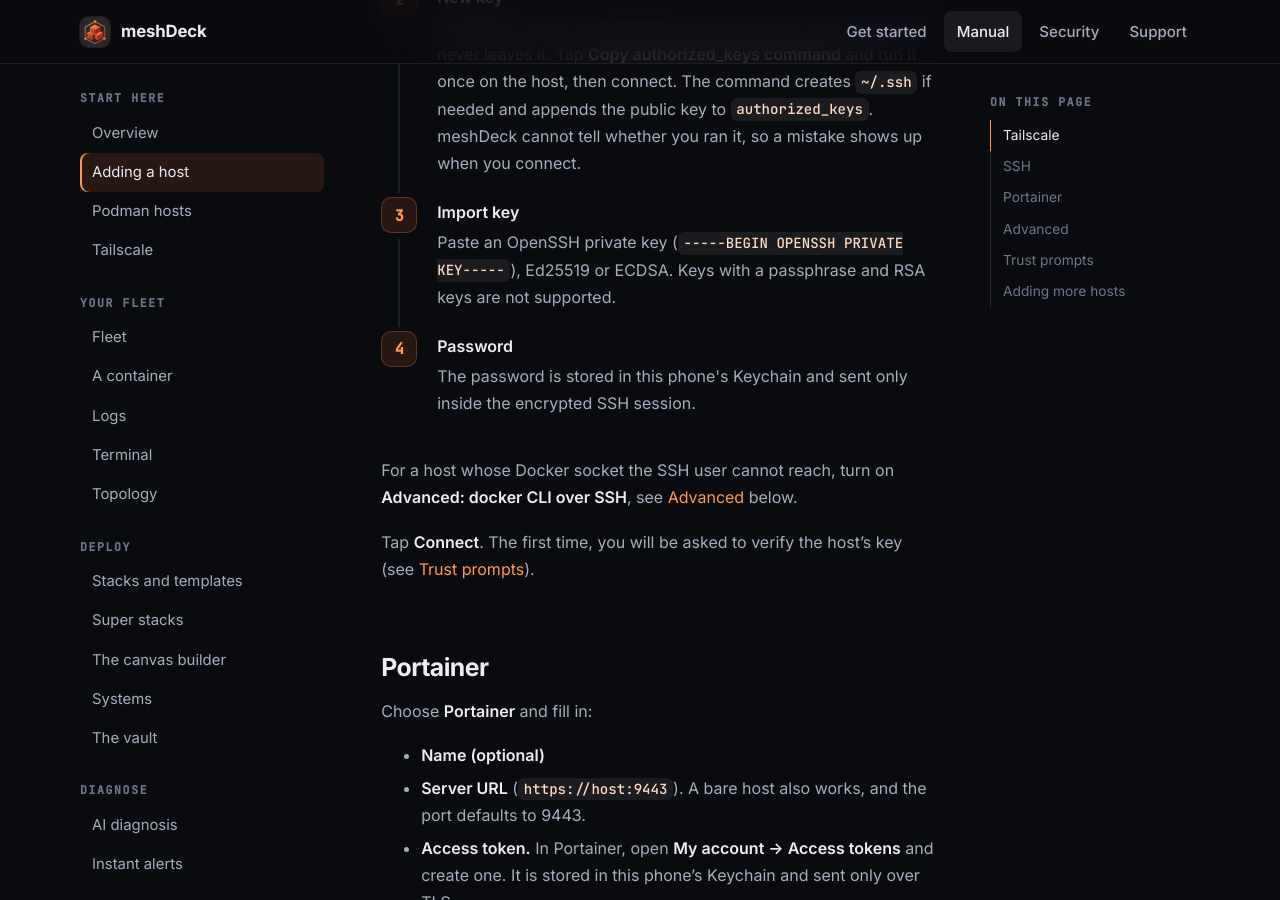
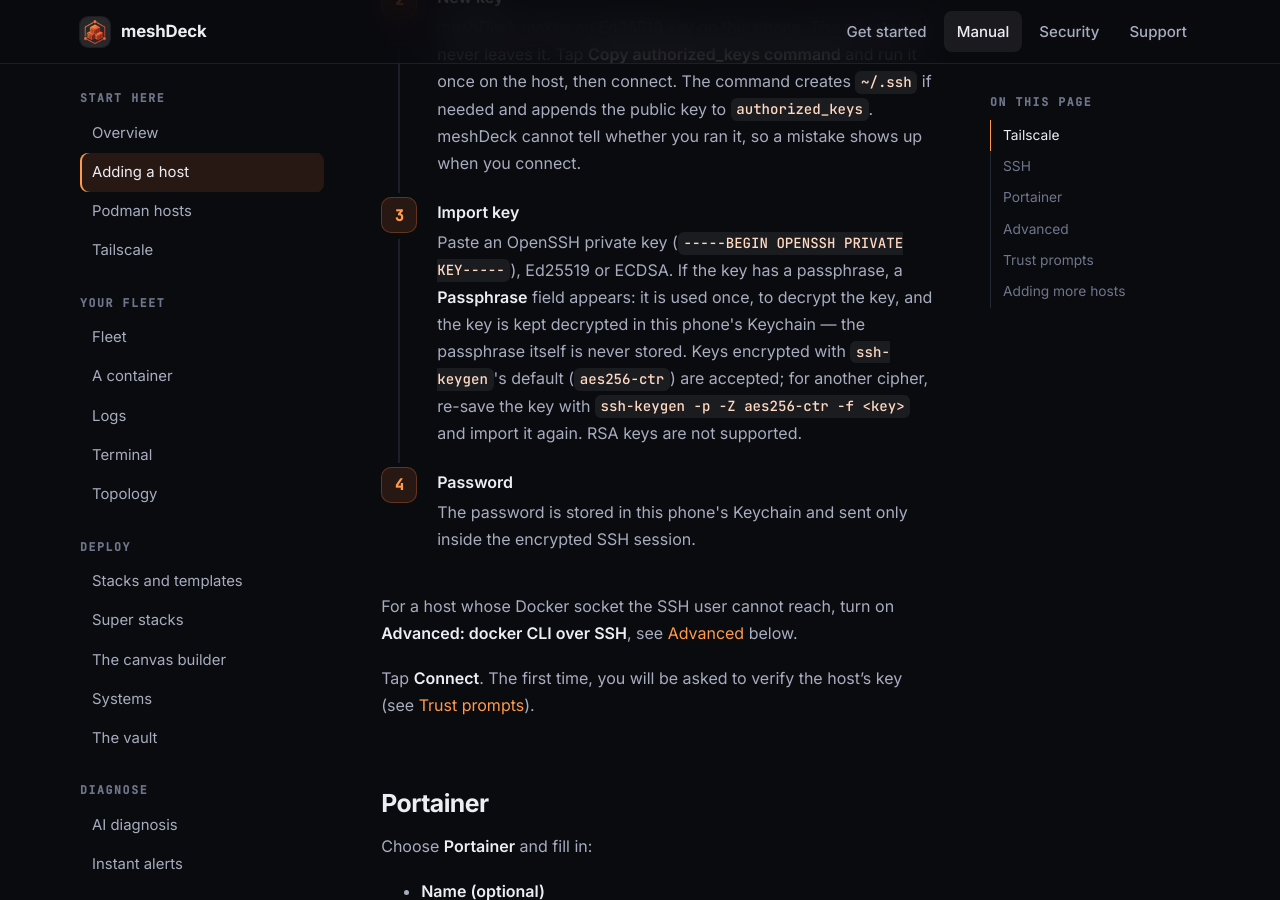
Before and after one commit to AG-Studio-Apps/meshdeck-docs, a Jekyll site: the page built from _manual/adding-a-host.md, in a window 1280 px wide and 900 px high, scrolled down 1853 px. Built offline with Jekyll 4.4.1, drawn with Linux system fonts in a browser that asks for light colours.

Commit message:
adding-a-host: Import key accepts passphrase-protected keys
The passphrase is used once to decrypt the key (kept decrypted in the
Keychain; the passphrase is never stored). ssh-keygen's default cipher is
accepted; other ciphers get the `ssh-keygen -p -Z aes256-ctr` re-save hint.
RSA is still not supported.

Co-Authored-By: Claude Fable 5.1 <noreply@anthropic.com>

```diff
--- a/_manual/adding-a-host.md
+++ b/_manual/adding-a-host.md
@@ -33,7 +33,7 @@ Then choose how to **Sign in with**.
 <ol class="steps">
 <li><strong>Tailscale</strong>Offered when the address looks like a tailnet address (it ends in <code>.ts.net</code>, is a 100.64.0.0/10 address, or is a single-word MagicDNS name). No key is stored: your tailnet identity signs you in, provided the host has <strong>Tailscale SSH</strong> enabled.</li>
 <li><strong>New key</strong>meshDeck makes an Ed25519 key on this phone. The private half never leaves it. Tap <strong>Copy authorized_keys command</strong> and run it once on the host, then connect. The command creates <code>~/.ssh</code> if needed and appends the public key to <code>authorized_keys</code>. meshDeck cannot tell whether you ran it, so a mistake shows up when you connect.</li>
-<li><strong>Import key</strong>Paste an OpenSSH private key (<code>-----BEGIN OPENSSH PRIVATE KEY-----</code>), Ed25519 or ECDSA. Keys with a passphrase and RSA keys are not supported.</li>
+<li><strong>Import key</strong>Paste an OpenSSH private key (<code>-----BEGIN OPENSSH PRIVATE KEY-----</code>), Ed25519 or ECDSA. If the key has a passphrase, a <strong>Passphrase</strong> field appears: it is used once, to decrypt the key, and the key is kept decrypted in this phone's Keychain — the passphrase itself is never stored. Keys encrypted with <code>ssh-keygen</code>'s default (<code>aes256-ctr</code>) are accepted; for another cipher, re-save the key with <code>ssh-keygen -p -Z aes256-ctr -f &lt;key&gt;</code> and import it again. RSA keys are not supported.</li>
 <li><strong>Password</strong>The password is stored in this phone's Keychain and sent only inside the encrypted SSH session.</li>
 </ol>
 
```
